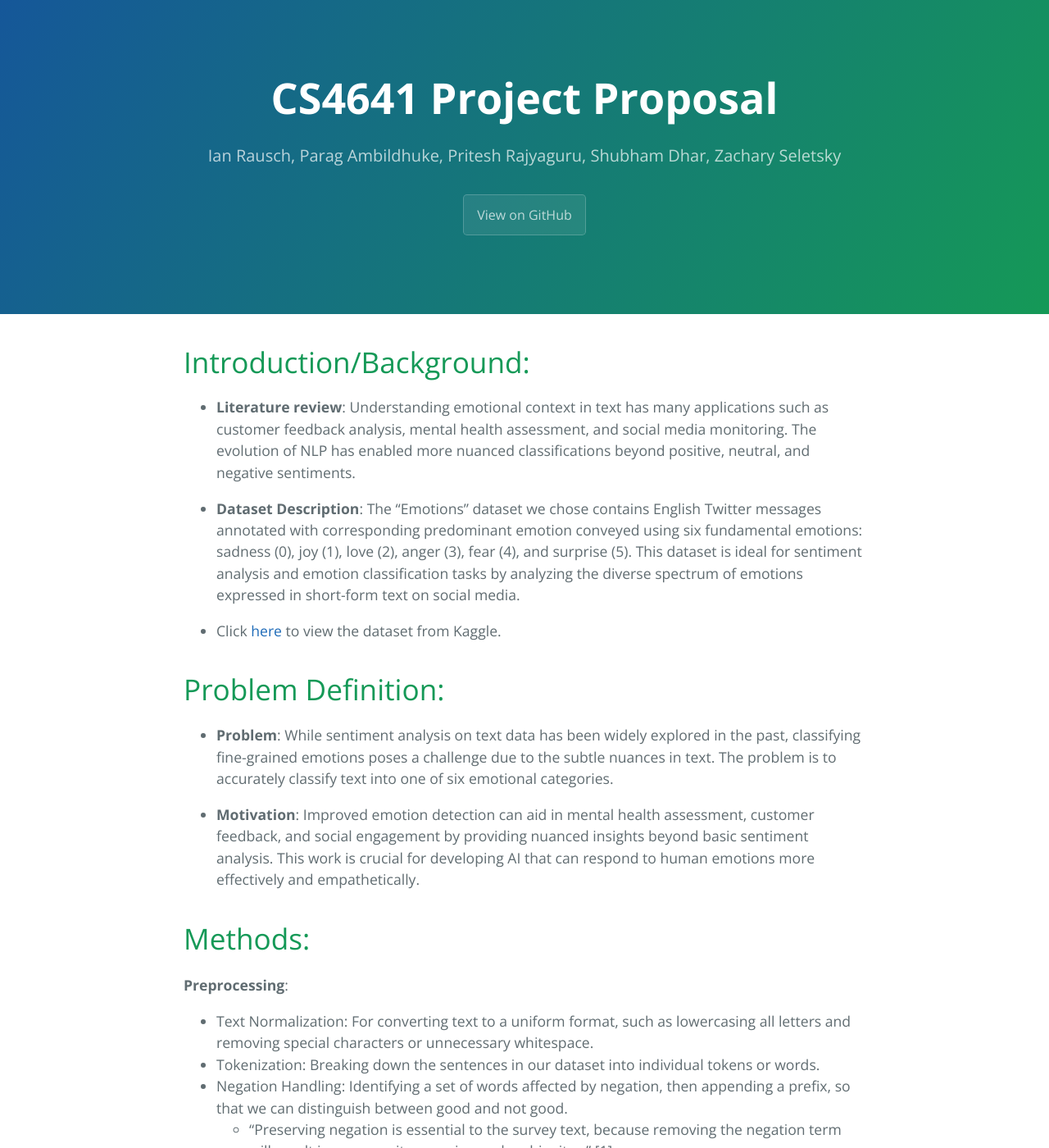
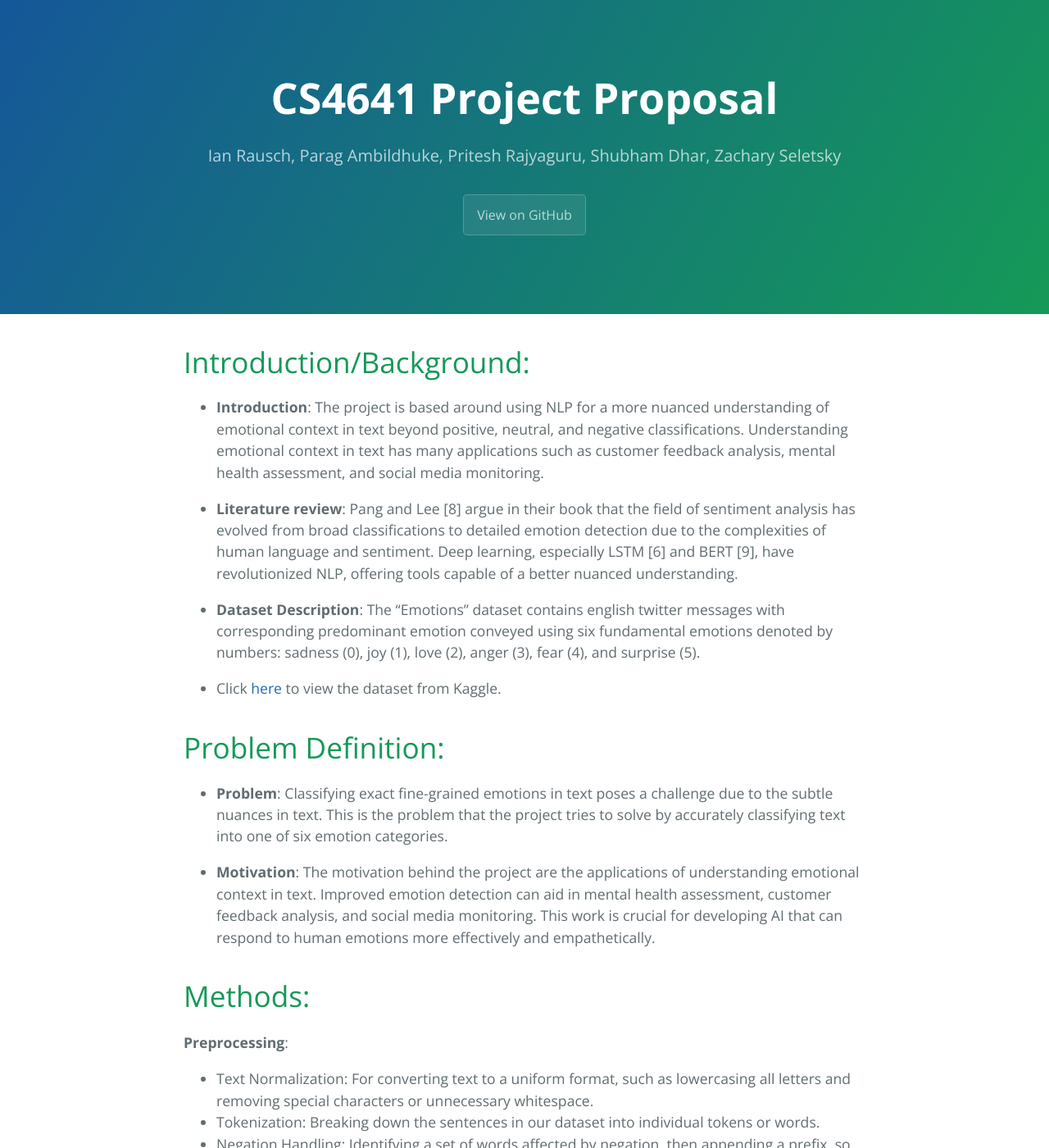
Before and after one commit to irausch25/CS4641-Project, a Jekyll site: the page built from index.md, in a window 1280 px wide and 1400 px high. Shown: the whole window at 82% size. Built offline with Jekyll 4.4.1, drawn with Linux system fonts in a browser that asks for light colours.

Commit message:
Update into and problem sections

```diff
--- a/index.md
+++ b/index.md
@@ -5,18 +5,21 @@ title: CS4641 Project Proposal
 
 # Introduction/Background:
 
-- **Literature review**: Understanding emotional context in text has many applications such as customer feedback analysis, mental health assessment, and social media monitoring. The evolution of NLP has enabled more nuanced classifications beyond positive, neutral, and negative sentiments.
+- **Introduction**: The project is based around using NLP for a more nuanced understanding of emotional context in text beyond positive, neutral, and negative classifications. Understanding emotional context in text has many applications such as customer feedback analysis, mental health assessment, and social media monitoring.
 
-- **Dataset Description**: The "Emotions" dataset we chose contains English Twitter messages annotated with corresponding predominant emotion conveyed using six fundamental emotions: sadness (0), joy (1), love (2), anger (3), fear (4), and surprise (5).
-  This dataset is ideal for sentiment analysis and emotion classification tasks by analyzing the diverse spectrum of emotions expressed in short-form text on social media.
+- **Literature review**: Pang and Lee [8] argue in their book that the field of sentiment analysis has evolved from broad classifications to detailed emotion detection due to the complexities of human language and sentiment. Deep learning, especially LSTM [6] and BERT [9], have revolutionized NLP, offering tools capable of a better nuanced understanding.
+
+- **Dataset Description**: The "Emotions" dataset contains english twitter messages with corresponding predominant emotion conveyed using six fundamental emotions denoted by numbers:
+sadness (0), joy (1), love (2), anger (3), fear (4), and surprise (5).
+
 
 - Click [here](https://www.kaggle.com/datasets/nelgiriyewithana/emotions) to view the dataset from Kaggle.
 
 # Problem Definition:
 
-- **Problem**: While sentiment analysis on text data has been widely explored in the past, classifying fine-grained emotions poses a challenge due to the subtle nuances in text. The problem is to accurately classify text into one of six emotional categories.
+- **Problem**: Classifying exact fine-grained emotions in text poses a challenge due to the subtle nuances in text. This is the problem that the project tries to solve by accurately classifying text into one of six emotion categories.
 
-- **Motivation**: Improved emotion detection can aid in mental health assessment, customer feedback, and social engagement by providing nuanced insights beyond basic sentiment analysis. This work is crucial for developing AI that can respond to human emotions more effectively and empathetically.
+- **Motivation**: The motivation behind the project are the applications of understanding emotional context in text. Improved emotion detection can aid in mental health assessment, customer feedback analysis, and social media monitoring. This work is crucial for developing AI that can respond to human emotions more effectively and empathetically.
 
 # Methods:
 
```
